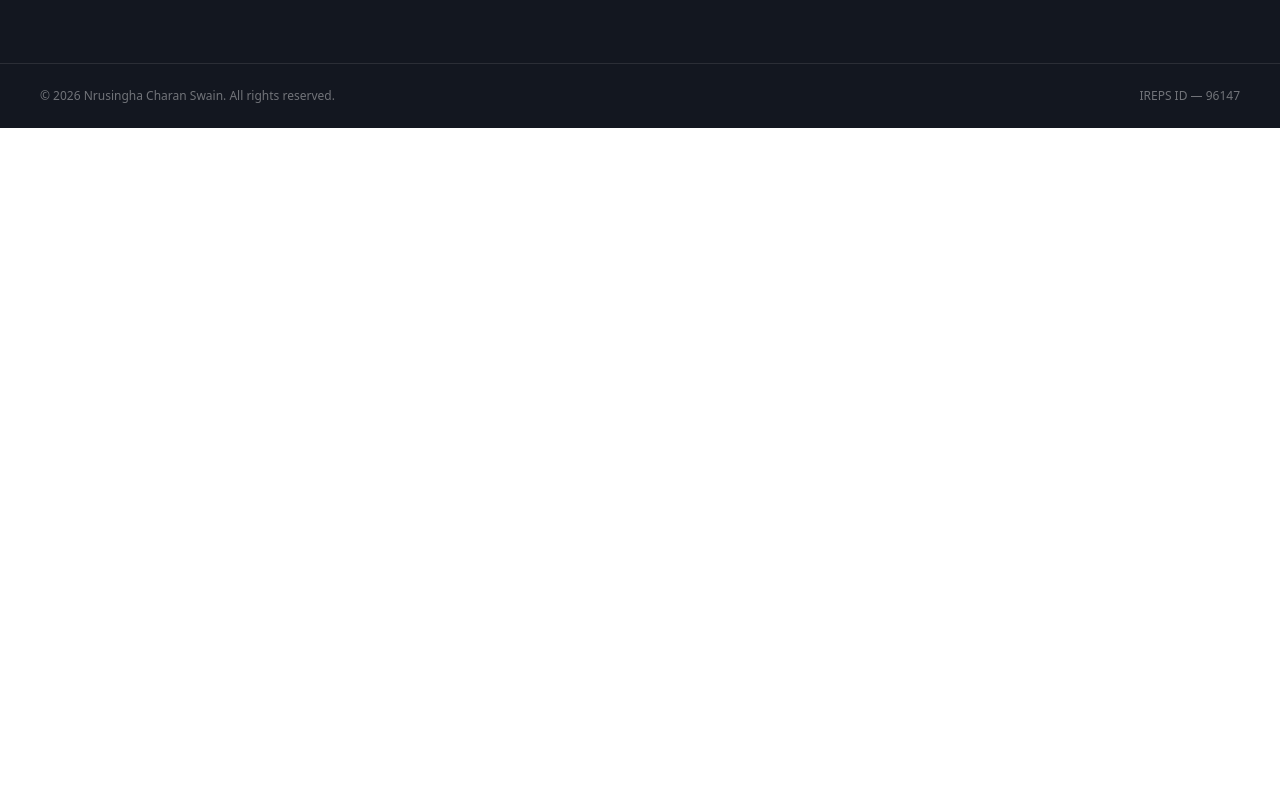
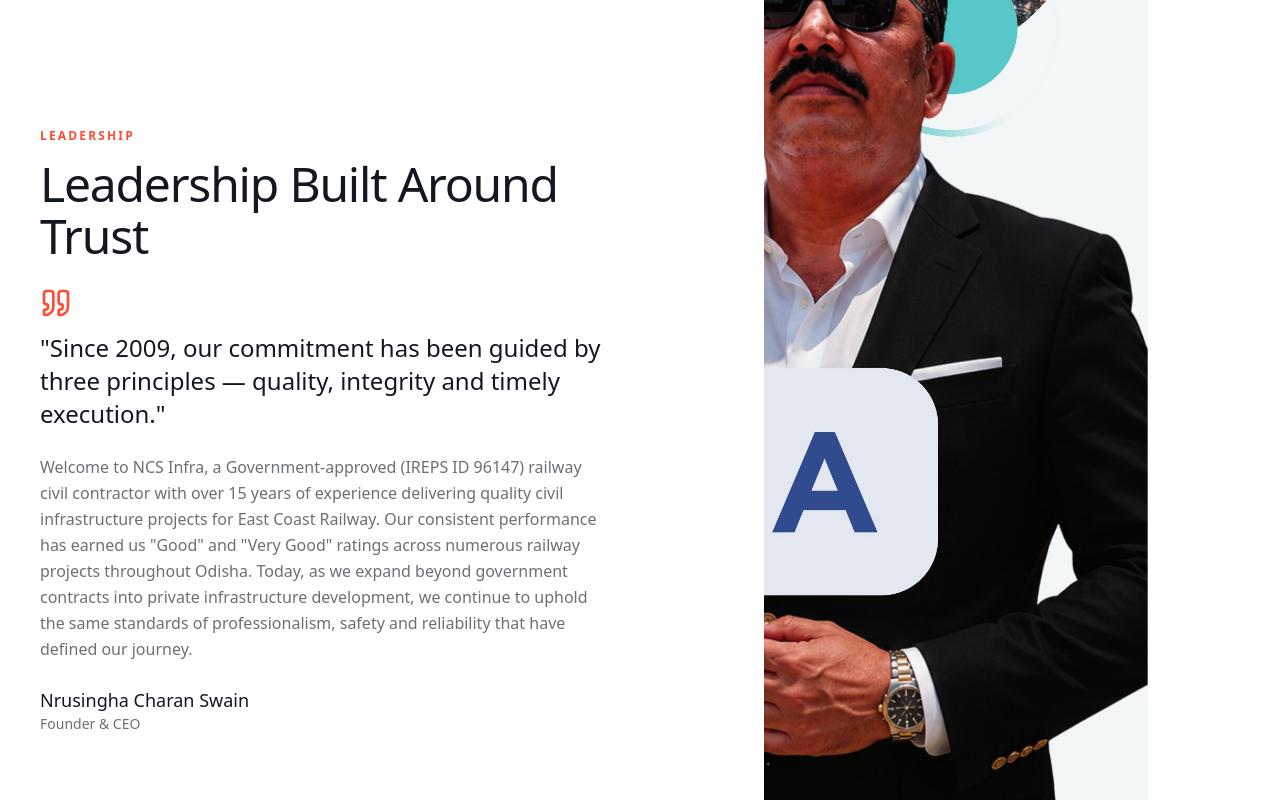
Before and after one commit to chankruze/ncsinfra, a React (Vite) app: page / in a window 1280 px wide. Shown: the part 10920-11720 px from the top of the page. Before the commit the page ends 11048 px from the top, so only its background shows below. Built offline with nearby package versions, Linux system fonts and the light colour scheme.

Commit message:
feat: founder message and FAQ accordion
Give the proprietorship a human face without a heavy corporate bio,
and answer the credibility/procurement questions a railway or
government visitor would have before ever reaching the contact form.

```diff
--- a/src/App.tsx
+++ b/src/App.tsx
@@ -10,6 +10,8 @@
 import { Financials } from "./components/sections/Financials";
 import { VideoCta } from "./components/sections/VideoCta";
 import { Gallery } from "./components/sections/Gallery";
+import { Founder } from "./components/sections/Founder";
+import { Faq } from "./components/sections/Faq";
 
 function App() {
   return (
@@ -26,6 +28,8 @@
         <Financials />
         <VideoCta />
         <Gallery />
+        <Founder />
+        <Faq />
       </main>
       <Footer />
     </div>
--- /dev/null
+++ b/src/components/sections/Faq.tsx
@@ -0,0 +1,62 @@
+import { useState } from "react";
+import { Plus } from "lucide-react";
+import { Container } from "../ui/Container";
+import { SectionHeading } from "../ui/SectionHeading";
+import { faqs } from "../../data/capabilities";
+import { cn } from "../../lib/cn";
+
+export function Faq() {
+  const [open, setOpen] = useState<number | null>(0);
+
+  return (
+    <section className="bg-surface-soft py-24 md:py-32">
+      <Container className="grid grid-cols-1 gap-16 lg:grid-cols-[minmax(0,320px)_1fr]">
+        <SectionHeading
+          eyebrow="FAQ"
+          title="Frequently Asked Questions"
+          description="Answers for railway officials, procurement teams and private clients evaluating NCS Infra."
+        />
+
+        <div className="divide-y divide-line border-t border-line">
+          {faqs.map((faq, i) => {
+            const isOpen = open === i;
+            return (
+              <div key={faq.question}>
+                <button
+                  type="button"
+                  onClick={() => setOpen(isOpen ? null : i)}
+                  className="flex w-full items-center justify-between gap-4 py-5 text-left"
+                  aria-expanded={isOpen}
+                >
+                  <span className="font-display text-base font-medium text-ink md:text-lg">
+                    {faq.question}
+                  </span>
+                  <Plus
+                    className={cn(
+                      "size-5 shrink-0 text-accent transition-transform duration-300",
+                      isOpen && "rotate-45",
+                    )}
+                  />
+                </button>
+                <div
+                  className={cn(
+                    "grid overflow-hidden transition-all duration-300",
+                    isOpen
+                      ? "grid-rows-[1fr] pb-5 opacity-100"
+                      : "grid-rows-[0fr] opacity-0",
+                  )}
+                >
+                  <div className="min-h-0">
+                    <p className="max-w-2xl leading-relaxed text-muted">
+                      {faq.answer}
+                    </p>
+                  </div>
+                </div>
+              </div>
+            );
+          })}
+        </div>
+      </Container>
+    </section>
+  );
+}
--- /dev/null
+++ b/src/components/sections/Founder.tsx
@@ -0,0 +1,50 @@
+import { Quote } from "lucide-react";
+import founderPhoto from "../../assets/photos/founder.jpg";
+import { Container } from "../ui/Container";
+import { SectionHeading } from "../ui/SectionHeading";
+import { Reveal } from "../ui/Reveal";
+import { site } from "../../data/site";
+
+export function Founder() {
+  return (
+    <section className="py-24 md:py-32">
+      <Container className="grid grid-cols-1 items-center gap-16 lg:grid-cols-2">
+        <div className="order-2 lg:order-1">
+          <SectionHeading
+            eyebrow="Leadership"
+            title="Leadership Built Around Trust"
+          />
+
+          <Reveal delay={0.15} className="mt-6">
+            <Quote className="size-8 text-accent" />
+            <p className="mt-3 font-display text-xl leading-snug text-ink md:text-2xl">
+              "{site.founder.quote}"
+            </p>
+          </Reveal>
+
+          <Reveal delay={0.22} className="mt-6">
+            <p className="leading-relaxed text-muted">{site.founder.message}</p>
+          </Reveal>
+
+          <Reveal delay={0.3} className="mt-6">
+            <p className="font-display text-lg font-medium text-ink">
+              {site.founder.name}
+            </p>
+            <p className="text-sm text-muted">{site.founder.role}</p>
+          </Reveal>
+        </div>
+
+        <Reveal className="relative order-1 mx-auto w-full max-w-sm lg:order-2">
+          <div className="absolute -top-4 -right-4 -z-10 size-full rounded-2xl bg-accent-soft" />
+          <div className="overflow-hidden rounded-2xl bg-surface-dim">
+            <img
+              src={founderPhoto}
+              alt={`${site.founder.name}, ${site.founder.role}`}
+              className="h-full w-full object-cover"
+            />
+          </div>
+        </Reveal>
+      </Container>
+    </section>
+  );
+}
```
